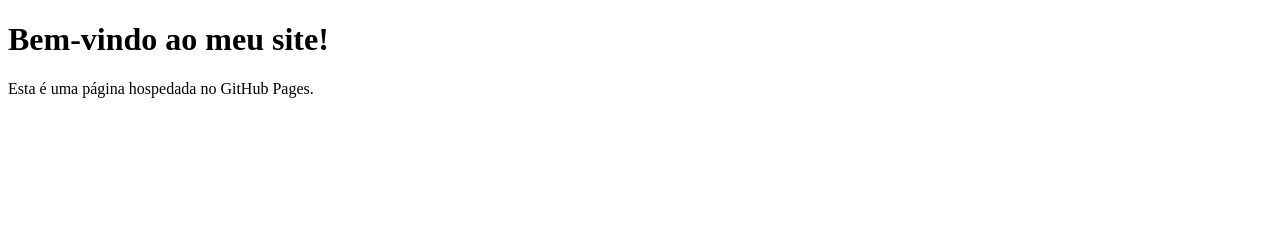
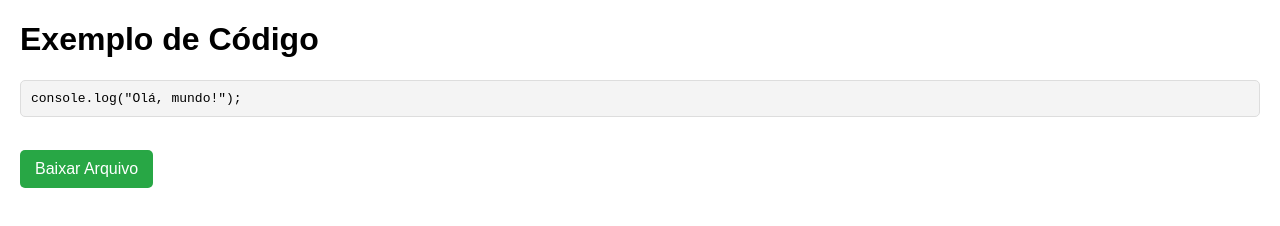
Before and after one commit to ogati25/github.io, a plain HTML site: page index.html in a window 1280 px wide. Drawn offline with Linux system fonts and the light colour scheme.

Commit message:
Update index.html

```diff
--- a/index.html
+++ b/index.html
@@ -3,10 +3,40 @@
 <head>
     <meta charset="UTF-8">
     <meta name="viewport" content="width=device-width, initial-scale=1.0">
-    <title>Meu Site</title>
+    <title>Exemplo de Código</title>
+    <style>
+        body {
+            font-family: Arial, sans-serif;
+            margin: 20px;
+        }
+        pre {
+            background-color: #f4f4f4;
+            padding: 10px;
+            border: 1px solid #ddd;
+            border-radius: 5px;
+        }
+        .download-button {
+            margin-top: 20px;
+            padding: 10px 15px;
+            font-size: 16px;
+            background-color: #28a745;
+            color: white;
+            border: none;
+            border-radius: 5px;
+            cursor: pointer;
+        }
+        .download-button:hover {
+            background-color: #218838;
+        }
+    </style>
 </head>
 <body>
-    <h1>Bem-vindo ao meu site!</h1>
-    <p>Esta é uma página hospedada no GitHub Pages.</p>
+    <h1>Exemplo de Código</h1>
+
+    <pre><code>console.log("Olá, mundo!");</code></pre>
+
+    <a href="FlappyBird.rar" download>
+        <button class="download-button">Baixar Arquivo</button>
+    </a>
 </body>
 </html>
```
